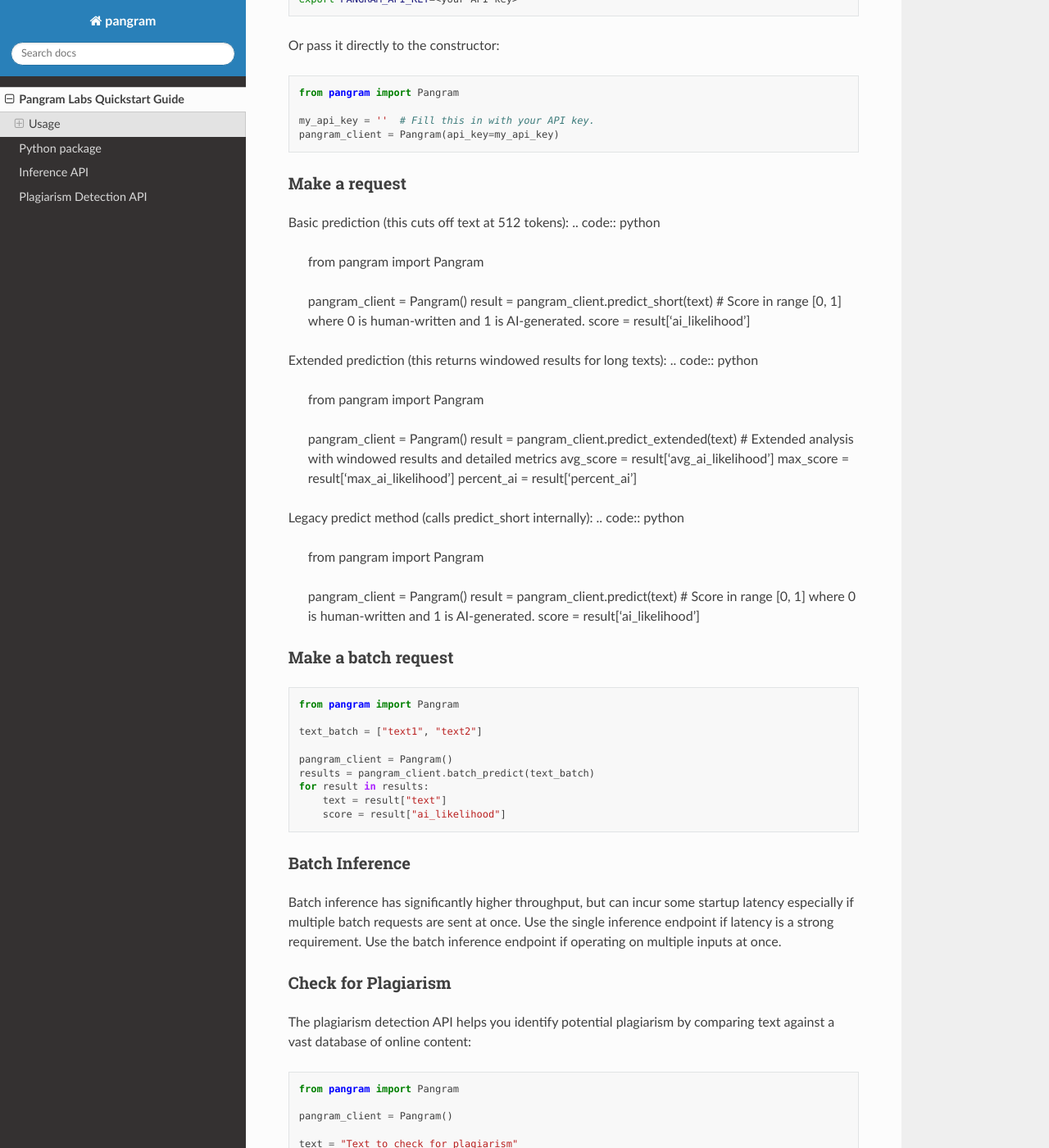
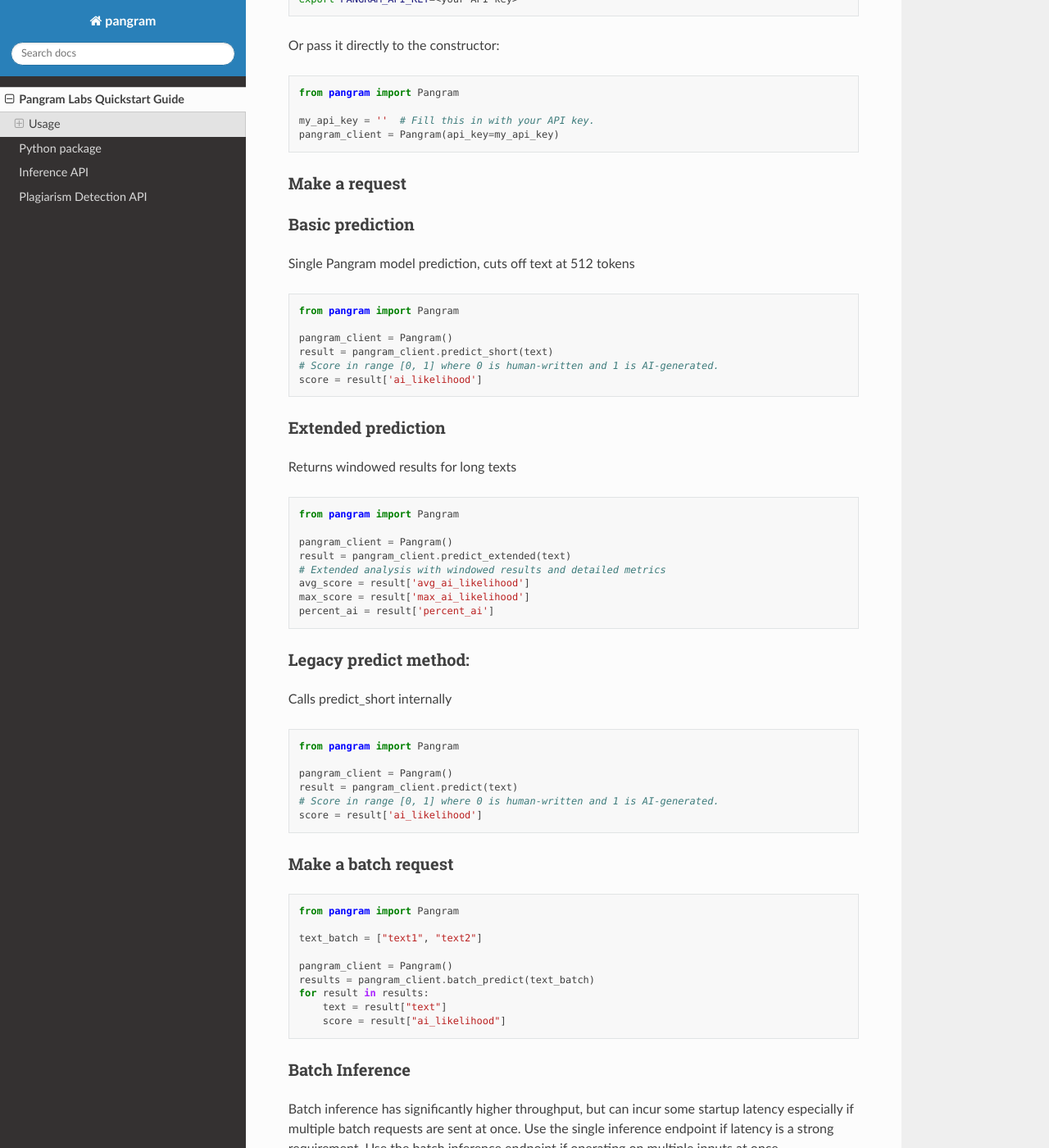
Before and after one commit to pangramlabs/pangram-sdk, a Sphinx documentation site: the page built from docs/tutorial.rst, in a window 1280 px wide and 1400 px high, scrolled down 453 px. Shown: the whole window at 82% size. Built offline with Sphinx 7.4.7 and the Read the Docs theme 3.1.0, drawn with Linux system fonts in a browser that asks for light colours; some of the changed text lies outside the part shown.

Commit message:
Formatting Fix (#20)
Co-authored-by: Elyas Masrour <elyas@pangram.com>

```diff
--- a/docs/tutorial.rst
+++ b/docs/tutorial.rst
@@ -32,7 +32,10 @@ Or pass it directly to the constructor:
 Make a request
 ~~~~~~~~~~~~~~
 
-Basic prediction (this cuts off text at 512 tokens):
+Basic prediction
+~~~~~~~~~~~~~~~~~
+Single Pangram model prediction, cuts off text at 512 tokens
+
 .. code:: python
 
     from pangram import Pangram
@@ -42,7 +45,10 @@ Basic prediction (this cuts off text at 512 tokens):
     # Score in range [0, 1] where 0 is human-written and 1 is AI-generated.
     score = result['ai_likelihood']
 
-Extended prediction (this returns windowed results for long texts):
+Extended prediction
+~~~~~~~~~~~~~~~~~~~~
+Returns windowed results for long texts
+
 .. code:: python
 
     from pangram import Pangram
@@ -54,7 +60,11 @@ Extended prediction (this returns windowed results for long texts):
     max_score = result['max_ai_likelihood']
     percent_ai = result['percent_ai']
 
-Legacy predict method (calls predict_short internally):
+Legacy predict method:
+~~~~~~~~~~~~~~~~~~~~~~~
+
+Calls predict_short internally
+
 .. code:: python
 
     from pangram import Pangram
@@ -80,7 +90,7 @@ Make a batch request
         score = result["ai_likelihood"]
 
 Batch Inference
-~~~~~~~~~~~~~~~~
+~~~~~~~~~~~~~~~~~~~~
 Batch inference has significantly higher throughput, but can incur some startup latency especially if
 multiple batch requests are sent at once. Use the single inference endpoint if latency is a strong requirement.
 Use the batch inference endpoint if operating on multiple inputs at once.
@@ -105,7 +115,8 @@ The plagiarism detection API helps you identify potential plagiarism by comparin
             print(f"Found match at {content['source_url']}")
             print(f"Matched text: {content['matched_text']}")
 
-The plagiarism detection response includes:
+The plagiarism detection response includes
+
 - Whether plagiarism was detected
 - List of plagiarized content with source URLs
 - Total number of sentences checked
```
